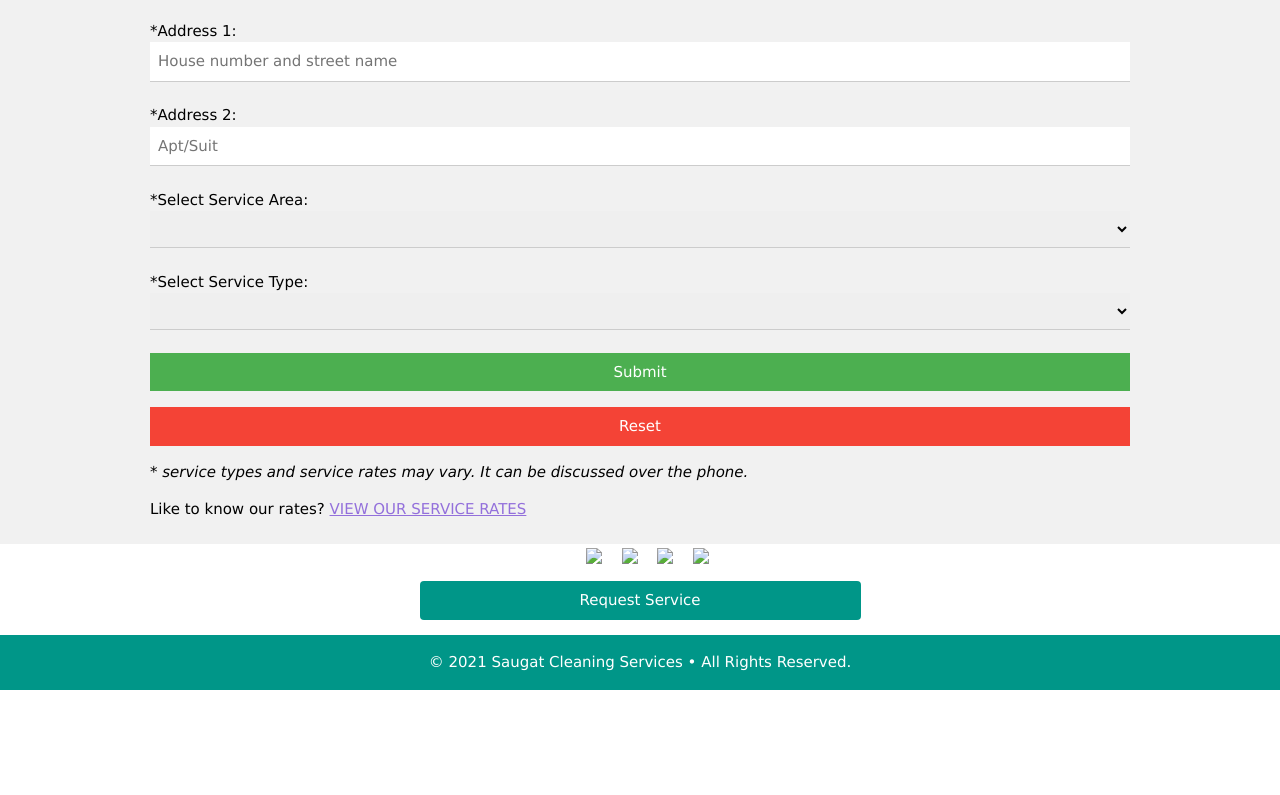
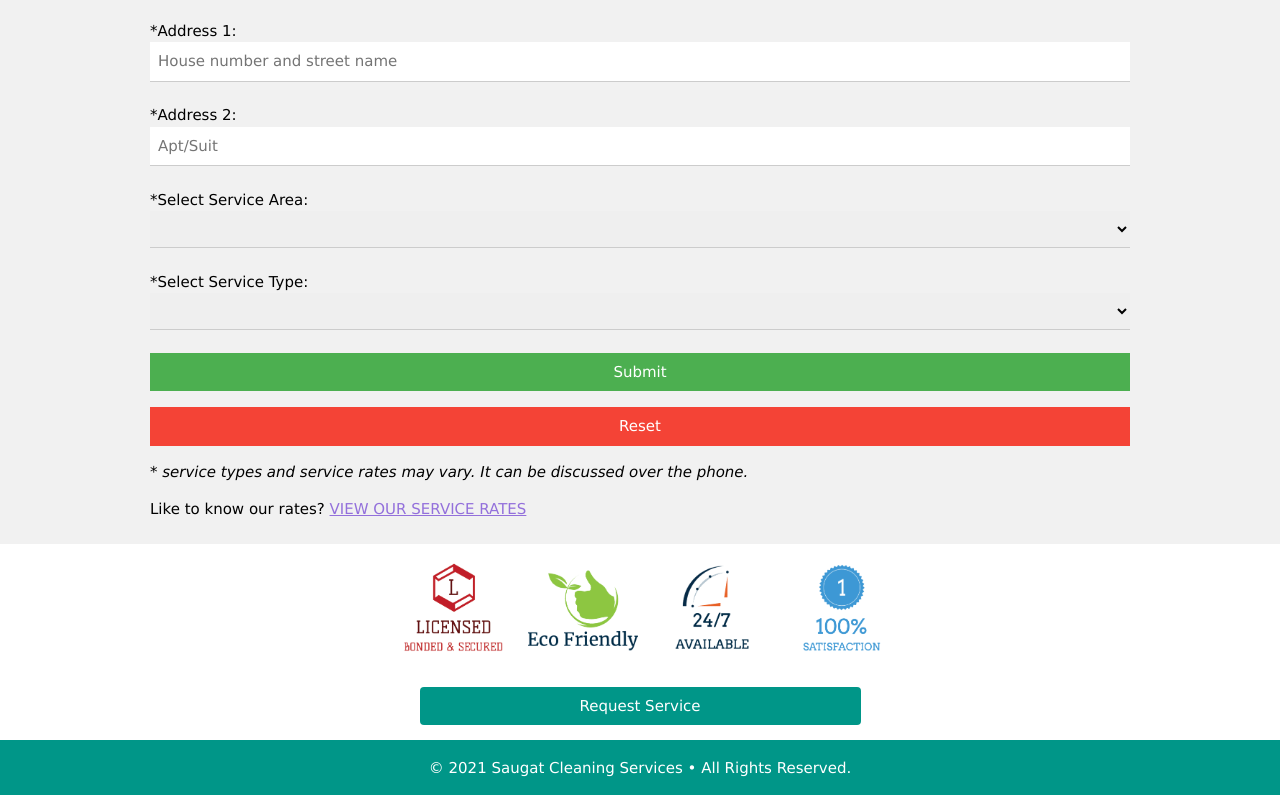
Before and after one commit to RupendraSubedi/projects, a plain HTML site: page scs/pages/servicerequest.html in a window 1280 px wide. Shown: the part 608-1403 px from the top of the page. Before the commit the page ends 1298 px from the top, so only its background shows below. Drawn offline with nearby package versions, Linux system fonts and the light colour scheme.

Commit message:
Update servicerequest.html

```diff
--- a/scs/pages/servicerequest.html
+++ b/scs/pages/servicerequest.html
@@ -108,10 +108,10 @@
       </div>
       </div>
         <div class="w3-container w3-center">
-              <img class="w3-image w3-center" src="../images/licensed_bonded.png" width="10%" style="padding-left: 1rem;">
-              <img class="w3-image w3-center" src="../images/eco_friendly.png" width="10%" style="padding-left: 1rem;">
-              <img class="w3-image w3-center" src="../images/24_7.png" width="10%" style="padding-left: 1rem;">
-              <img class="w3-image w3-center" src="../images/100_percent.png" width="10%" style="padding-left: 1rem;">
+              <img class="w3-image w3-center" src="../images/licensed_bonded.gif" width="10%" style="padding-left: 1rem;">
+              <img class="w3-image w3-center" src="../images/eco_friendly.gif" width="10%" style="padding-left: 1rem;">
+              <img class="w3-image w3-center" src="../images/24_7.gif" width="10%" style="padding-left: 1rem;">
+              <img class="w3-image w3-center" src="../images/100_percent.gif" width="10%" style="padding-left: 1rem;">
           <div class="w3-content">
               <p><a class="w3-button w3-teal w3-ripple w3-round w3-hover-royalblue" href="servicerequest.html" style="width: 45%;">Request Service</a></p>
           </div>
```
